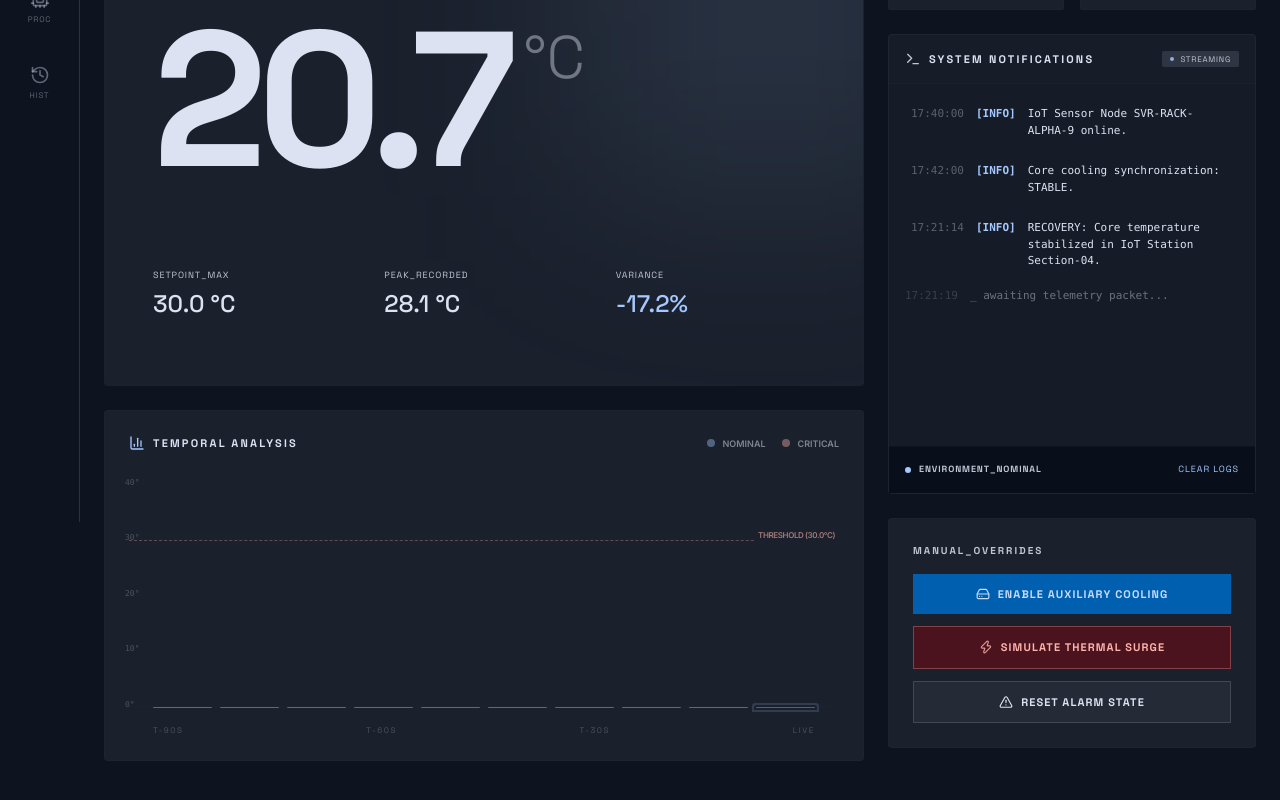
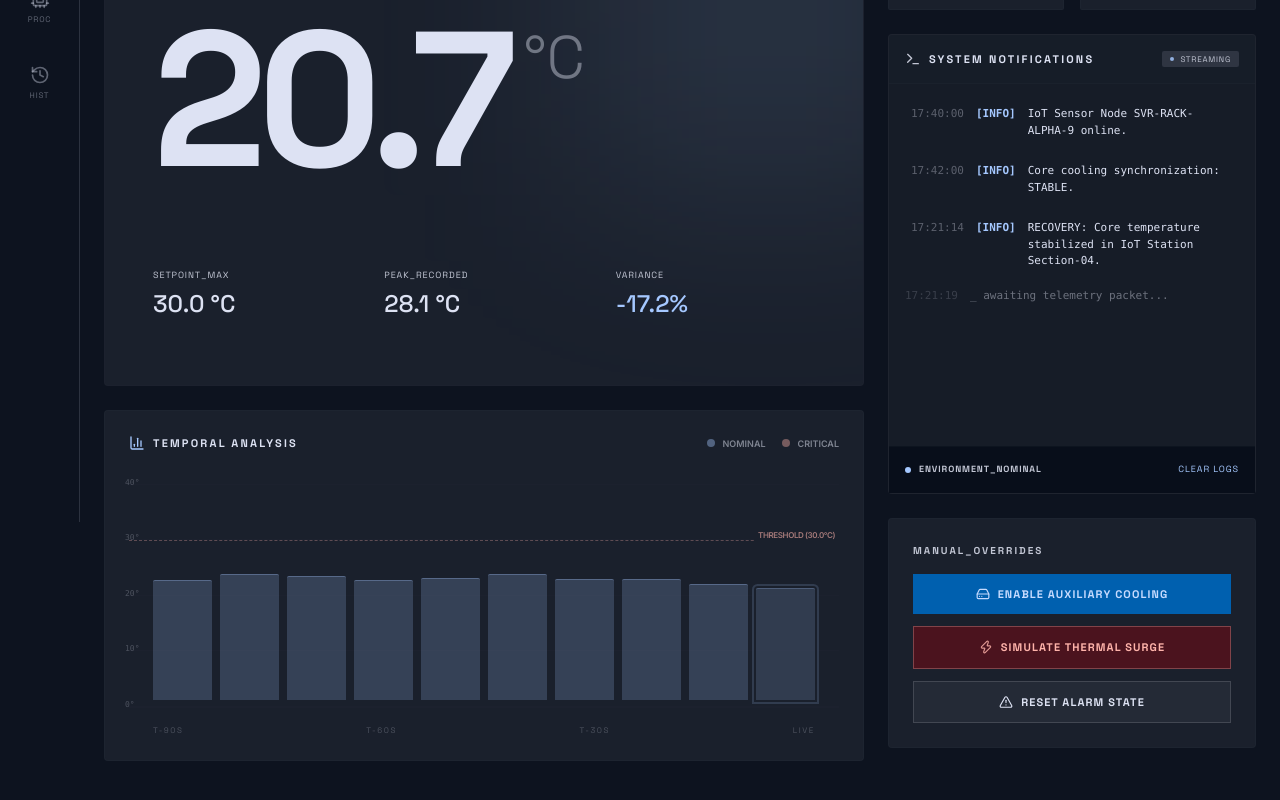
Before and after one commit to Jeyzimtech/Smart-Dashboard, a React (Vite) app: page / in a window 1280 px wide. Shown: the part 278-1078 px from the top of the page. Built offline with nearby package versions, Linux system fonts and the light colour scheme.

Commit message:
fix: correct vertical scaling of temporal analysis bars

```diff
--- a/src/App.jsx
+++ b/src/App.jsx
@@ -176,9 +176,9 @@ const App = () => {
                 </div>
 
                 {/* Bars */}
-                <div className="absolute inset-0 flex items-end gap-1 sm:gap-2 px-6 pt-4">
+                <div className="absolute inset-x-0 bottom-0 h-full flex items-end gap-1 sm:gap-2 px-6 pb-2">
                   {tempHistory.map((val, i) => (
-                    <div key={i} className="flex-1 flex flex-col items-center group/bar relative">
+                    <div key={i} className="flex-1 h-full flex flex-col justify-end items-center group/bar relative">
                       <span className={`absolute -top-6 text-[9px] font-mono font-bold transition-all opacity-0 group-hover/bar:opacity-100 group-last:opacity-100 ${val > 30 ? 'text-error' : 'text-primary'}`}>
                         {val.toFixed(1)}
                       </span>
```
